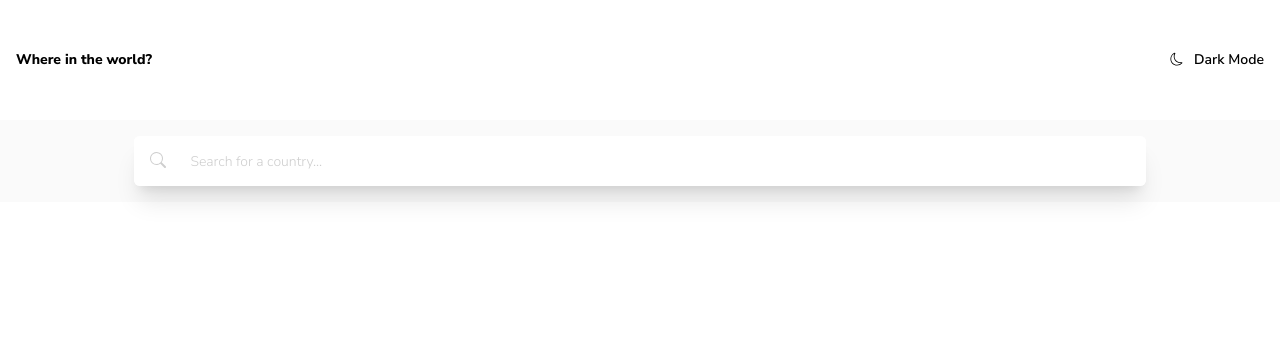
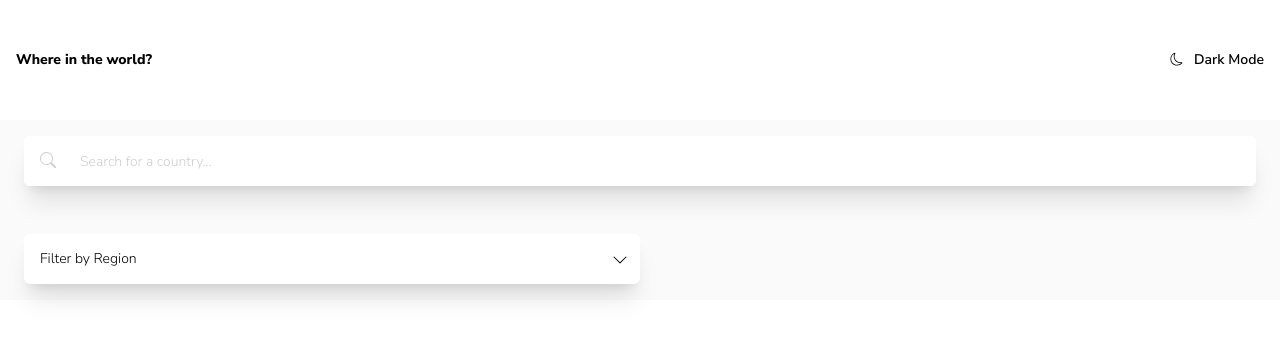
Before and after one commit to andrespbt/rest-countries, a React (Vite) app: page / in a window 1280 px wide. Shown: the top 338 px of the page. Built offline with nearby package versions, Linux system fonts and the light colour scheme.

Commit message:
feat: filter select finished

```diff
--- a/src/RestCountries.jsx
+++ b/src/RestCountries.jsx
@@ -1,4 +1,3 @@
-import { Header } from './componets';
 import { RestCountriesRouter } from './router/RestCountriesRouter';
 
 export const RestCountries = ({ children }) => {
--- a/src/componets/HomePageMain.jsx
+++ b/src/componets/HomePageMain.jsx
@@ -1,13 +1,16 @@
-import { useSelector, useDispatch } from 'react-redux';
-import { RestCountries } from '../RestCountries';
+import { useSelector } from 'react-redux';
+import { FilterSelect } from './homePageMainComponents/FilterSelect';
 import { SearchInput } from './homePageMainComponents/SearchInput';
 
 export const HomePageMain = () => {
   const { isMobile } = useSelector(state => state.ui);
 
   return (
-    <main className="bg-veryLightGray py-4 px-2 dark:bg-veryDarkBlueDarkMode">
-      <SearchInput isMobile={isMobile} />
+    <main className="bg-veryLightGray py-4 px-6 dark:bg-veryDarkBlueDarkMode">
+      <section className={`${!isMobile ? '' : 'flex-col gap-12 justify-start'} flex w-full`}>
+        <SearchInput isMobile={isMobile} />
+        <FilterSelect isMobile={isMobile}/>
+      </section>
     </main>
   );
 };
--- /dev/null
+++ b/src/componets/homePageMainComponents/FilterOptions.jsx
@@ -0,0 +1,33 @@
+import { Option } from './Option';
+
+export const FilterOptions = ({ onOptionClick }) => {
+  return (
+    <ul className="absolute bg-white dark:bg-darkBlue w-full rounded-md top-14 left-0 px-4">
+      <Option
+        onClick={onOptionClick}
+        continent="Africa"
+        value="Africa"
+      />
+      <Option
+        onClick={onOptionClick}
+        continent="America"
+        value="America"
+      />
+      <Option
+        onClick={onOptionClick}
+        continent="Asia"
+        value="Asia"
+      />
+      <Option
+        onClick={onOptionClick}
+        continent="Europa"
+        value="Europa"
+      />
+      <Option
+        onClick={onOptionClick}
+        continent="Oceania"
+        value="Oceania"
+      />
+    </ul>
+  );
+};
--- /dev/null
+++ b/src/componets/homePageMainComponents/FilterSelect.jsx
@@ -0,0 +1,29 @@
+import { useState } from 'react';
+import { DownArrow } from '../icons/DownArrow';
+import { FilterOptions } from './FilterOptions';
+
+export const FilterSelect = ({ isMobile }) => {
+  const [isOpen, setIsOpen] = useState(false);
+  const [filter, setFilter] = useState(null);
+
+  const onOptionClick = e => {
+    const continent = e.target.innerText.toLowerCase();
+    setFilter(continent);
+  };
+
+  return (
+    <div
+      className={`${
+        isMobile ? 'text-sm' : 'text-base'
+      } h-[50px] bg-white dark:bg-darkBlue dark:text-white rounded-md w-[50%] px-4 table shadow-xl relative`}
+      onClick={() => setIsOpen(!isOpen)}>
+      <span className="table-cell align-middle">Filter by Region</span>
+      <DownArrow
+        width="16px"
+        height="16px"
+        className={`${isOpen && 'rotate-180'} absolute top-[1.1rem] right-3 dark:fill-white`}
+      />
+      {isOpen && <FilterOptions onOptionClick={onOptionClick} />}
+    </div>
+  );
+};
--- /dev/null
+++ b/src/componets/homePageMainComponents/Option.jsx
@@ -0,0 +1,9 @@
+export const Option = ({ continent, onClick }) => {
+  return (
+    <li
+      className="p-2"
+      onClick={onClick}>
+      {continent}
+    </li>
+  );
+};
--- a/src/componets/homePageMainComponents/SearchInput.jsx
+++ b/src/componets/homePageMainComponents/SearchInput.jsx
@@ -6,14 +6,14 @@ import { Suggestions } from './Suggestions';
 export const SearchInput = ({ isMobile }) => {
   const [searchInput, setSearchInput] = useState('');
 
-  const { data = [], error } = useGetCountriesByNameQuery(searchInput, { skip: !searchInput });
+  const { data = [] } = useGetCountriesByNameQuery(searchInput, { skip: !searchInput });
 
   useEffect(() => {
     if (!searchInput) setSearchInput('');
   }, [searchInput]);
 
   return (
-    <div className="w-[80%] mx-auto shadow-xl dark:text-white relative dark:bg-darkBlue rounded-md bg-white">
+    <div className="w-full mx-auto shadow-xl dark:text-white relative dark:bg-darkBlue rounded-md bg-white">
       <SearchIcon
         width="16px"
         height="16px"
--- a/src/componets/homePageMainComponents/Suggestions.jsx
+++ b/src/componets/homePageMainComponents/Suggestions.jsx
@@ -1,8 +1,11 @@
+import { useNavigate } from 'react-router-dom';
+
 export const Suggestions = ({ results }) => {
+  const navigate = useNavigate();
   const reducedResults = results.length > 20 ? results.slice(0, 20) : results;
 
   const onCountryNameClick = e => {
-      console.log(e.target.value);
+    navigate(`/country/${e.target.value}`);
   };
 
   const options = reducedResults.map((result, index) => (
--- /dev/null
+++ b/src/componets/icons/DownArrow.jsx
@@ -0,0 +1,12 @@
+export const DownArrow = props => {
+  return (
+    <svg
+      xmlns="http://www.w3.org/2000/svg"
+      {...props}>
+      <path
+        fillRule="evenodd"
+        d="M1.646 4.646a.5.5 0 0 1 .708 0L8 10.293l5.646-5.647a.5.5 0 0 1 .708.708l-6 6a.5.5 0 0 1-.708 0l-6-6a.5.5 0 0 1 0-.708z"
+      />
+    </svg>
+  );
+};
--- a/src/pages/HomePage.jsx
+++ b/src/pages/HomePage.jsx
@@ -1,5 +1,4 @@
 import { Header, HomePageMain } from '../componets';
-import { RestCountries } from '../RestCountries';
 
 export const HomePage = () => {
   return (
--- a/src/store/apis/countriesApi.js
+++ b/src/store/apis/countriesApi.js
@@ -1,7 +1,7 @@
 import { createApi, fetchBaseQuery } from '@reduxjs/toolkit/query/react';
 
 export const countriesApi = createApi({
-  reducerPath: 'countries',
+  reducerPath: 'countriesApi',
 
   baseQuery: fetchBaseQuery({
     baseUrl: 'https://restcountries.com/v3.1',
--- /dev/null
+++ b/src/store/features/countries/countriesSlice.js
@@ -0,0 +1,18 @@
+import { createSlice } from '@reduxjs/toolkit';
+
+export const countriesSlice = createSlice({
+    name: 'countries',
+    initialState: {
+       filter: ''
+    },
+    reducers: {
+        setFilter: (state, {action} ) => {
+            state.counter += 1;
+        },
+    }
+});
+
+
+export const { setFilter } = countriesSlice.actions;
+
+export default countriesSlice.reducer;
--- a/src/store/store.js
+++ b/src/store/store.js
@@ -1,12 +1,14 @@
 import { configureStore } from '@reduxjs/toolkit';
 import { countriesApi } from './apis/countriesAPI';
 import uiReducer from './features/ui/uiSlice';
+import countriesReducer from './features/countries/countriesSlice';
 
 export const store = configureStore({
   reducer: {
     ui: uiReducer,
-    [countriesApi.reducerPath] : countriesApi.reducer,
+    countries: countriesReducer,
+    [countriesApi.reducerPath]: countriesApi.reducer,
   },
 
-  middleware: (getDefaultMiddleware) => getDefaultMiddleware().concat(countriesApi.middleware)
+  middleware: getDefaultMiddleware => getDefaultMiddleware().concat(countriesApi.middleware),
 });
```
Lines whose indentation alone changed are shown as unchanged.
